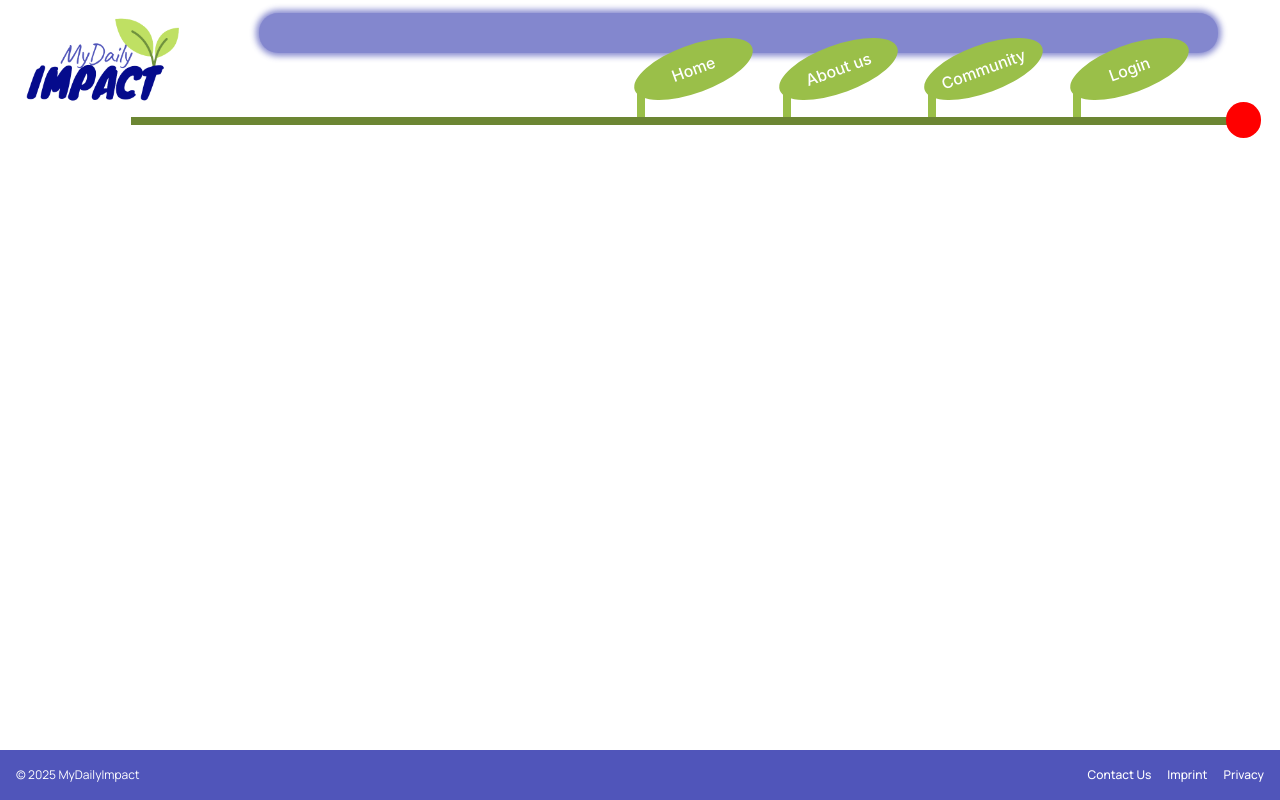
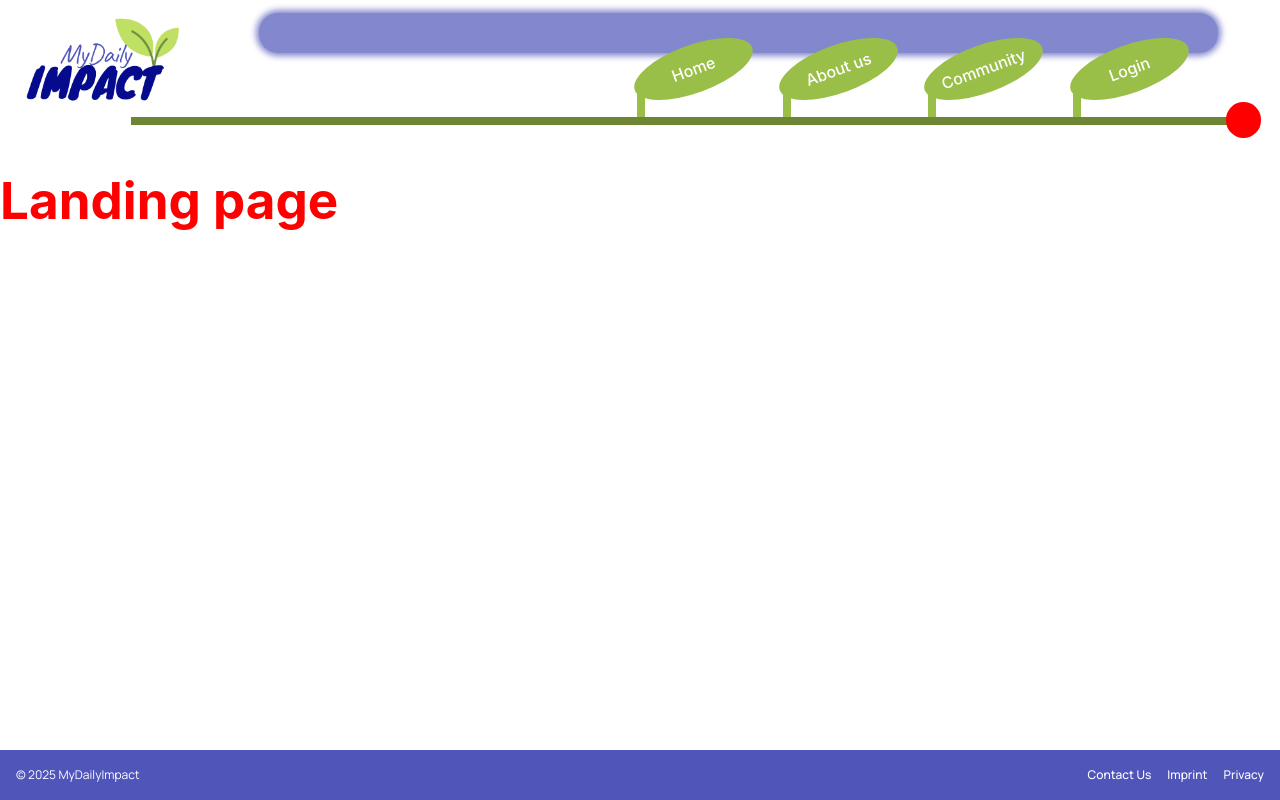
Before and after one commit to TechLabs-Remote-Bootcamp/WS24-MyDailyImpact, a React (Vite) app in the folder mdi-react/: page / in a window 1280 px wide. Built offline with nearby package versions, Linux system fonts and the light colour scheme; a web font is replaced by a local one.

Commit message:
fix: removed 'home' from landing page path and left it /

```diff
--- a/mdi-react/src/App.jsx
+++ b/mdi-react/src/App.jsx
@@ -7,6 +7,7 @@
 import Login from "./components/pages/Login";
 import About from "./components/pages/About";
 import Community from "./components/pages/Community";
+import Content_LR from "./components/Content_LR";
 
 function App() {
   // I didn't delete this code yet because of orientation in the framework.
@@ -17,7 +18,7 @@
       <Header />
       <div>
         <Routes>
-          <Route path="/home" element={<Home />}></Route>
+          <Route path="/" element={<Home />}></Route>
           <Route path="/about" element={<About />}></Route>
           <Route path="/community" element={<Community />}></Route>
           <Route path="/login" element={<Login />}></Route>
```
